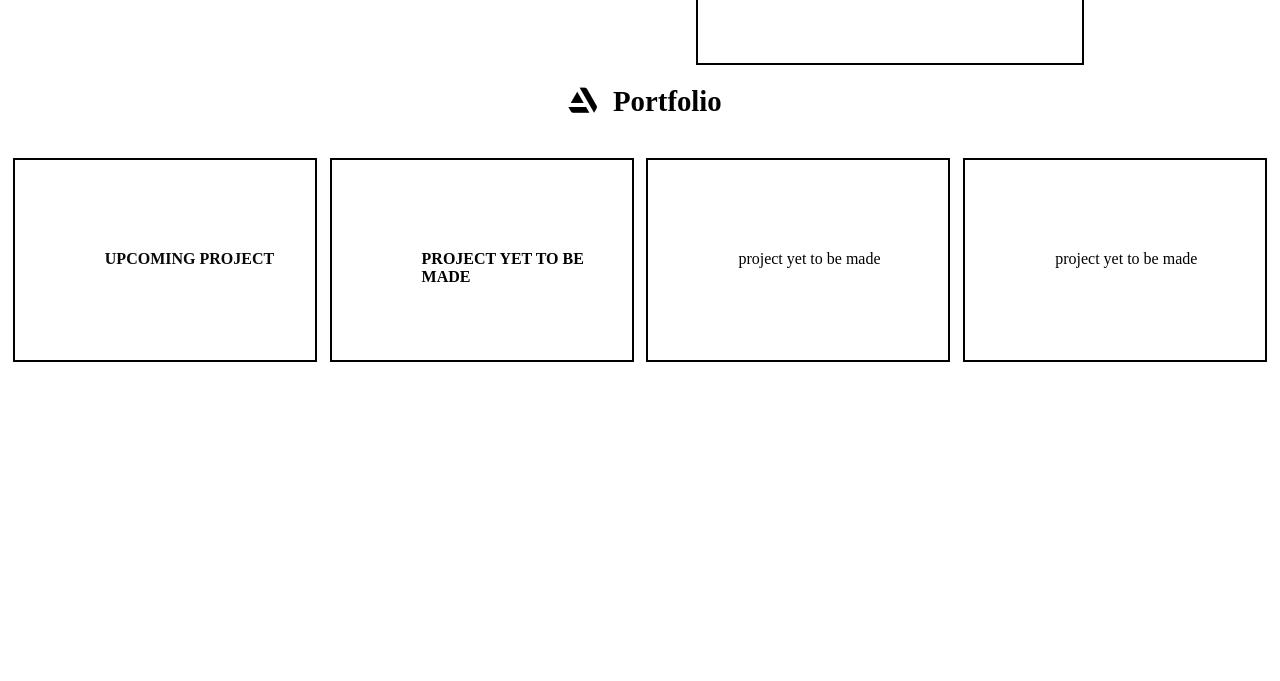
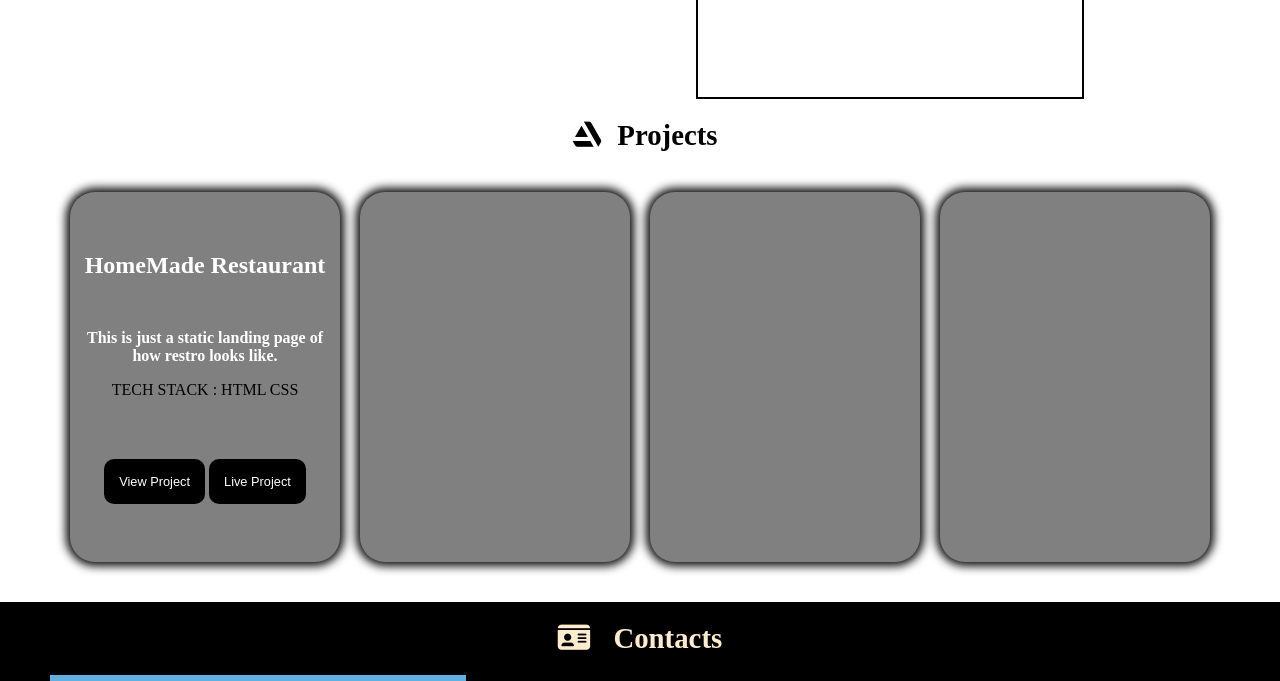
Before and after one commit to pradeepjaiswal368/portfolio, a plain HTML site: page index.html in a window 1280 px wide. Shown: the part 2119-2800 px from the top of the page. Drawn offline with Linux system fonts and the light colour scheme.

Commit message:
features

```diff
--- a/color.css
+++ b/color.css
@@ -4,6 +4,7 @@ body{
 /*body header*/
 #body-header{
         height: 65vh;
+        width: 102%;
         background-image : url(https://tse3.explicit.bing.net/th?id=OIP.zt_Tvjvfamifhq7v0CmuygHaEK&pid=Api&P=0&w=305&h=172);
         background-attachment: fixed;
         background-size: cover;
@@ -29,7 +30,7 @@ body{
 .nav li a{
         font-family: sans-serif;
         font-weight: 700;
-        margin-left: 5rem;
+        margin-left: 1rem;
         color: white;
         text-decoration: none;
         transition: color 0.5s, border-bottom 4s;
@@ -235,6 +236,8 @@ body{
 }
 
 @media screen and (max-width: 600px){
+
+
         .divider{
                 left: 5%;
 
@@ -246,111 +249,104 @@ body{
         }
 }
 
-#portfolio{
-        width: 100%;
-        height: 80vh;
+.portfolio{
 
-        margin: auto;
+        display: flex;
+        align-content: center;
+        justify-content: center;
+        margin-bottom: 40px;
+
 }
 
 .portfolio-header{
         margin-bottom: 40px;
 }
+
 .portfolio-header span{
         font-size: 1.8rem;
-       /* padding: ; */
         padding-left: 10px;
-
-
 }
 
 .portfolio-container{
 
-        display: flex;
+        display: grid;
+        grid-template-columns: 1fr 1fr 1fr 1fr;
+        grid-gap:20px
+        /* display: flex;
          flex-wrap: wrap;
         flex-direction: row;
         justify-content: center;
         align-items: center;
-        justify-content: space-evenly;
 
-        overflow: hidden;
+        justify-content : space-around;
+
+        box-sizing: border-box;
+        border: 2px solid rgb(235, 22, 22);
+
+         */
+}
+
+.box{
+        width: 250px;
+        height: 350px;
+        background-color: grey;
+        border-radius: 25px;
+        box-shadow: 0px 0px 10px 4px rgb(7, 7, 7);
+        justify-content: space-around;
+}
+
+
+
+@media screen and (max-width: 1000px){
+        .portfolio-container{
+                grid-template-columns: 1fr 1fr;
+        }
 
 }
 
-.portfolio-container div{
-        width: 300px;
-        height: 200px;
-        border: 2px solid black;
+
+.Box1 {
+  text-align: center;
+  padding: 10px;
+  margin: auto;
 
 }
 
-.portfolio-container :hover{
-        box-shadow: 0px 0px 6px 4px rgb(66, 63, 63);
+.Box1 h1, p{
+
+        font-family: sans-serifs;
+        font-weight: 700;
+        color: white;
+        margin-top: 50px;
+}
+
+
+
+.Box1 button{
+
+        color: rgb(255, 255, 255);
+        padding: .5rem;
+        padding: 15px;
+        font-size: .8rem;
+        text-decoration: none;
+        border: none;
+        font-family: Arial, Helvetica, sans-serif;
+        background-color: black;
+        border-radius: 10px;
+        margin-top: 60px;
+
+
+
 }
 
 
 @media screen and (max-width: 600px){
         .portfolio-container{
-               flex-direction: column;
+                grid-template-columns: 1fr;
         }
-}
+        .portfolio-container div{
+                width: 400px;
 
-
-.Box1 {
-
-        background-image: url(../Project1/images/bg.jpg);
-        background-size: cover;
-        height: auto;
-        width: auto;
-
-}
-
-.Box3 {
-
-        background-image: url(../img/software-engineer.jpg);
-        background-size: cover;
-        height: auto;
-        width: auto;
-
-}
-
-.Box4 {
-
-        background-image: url(../img/software-engineer.jpg);
-        background-size: cover;
-        height: auto;
-        width: auto;
-
-}
-
-.portfolio-container a {
-        color: rgb(8, 8, 8);
-        text-decoration: none;
-}
-
-.Box1 p{
-        text-transform: uppercase;
-        font-weight: bold;
-        margin-left: 30%;
-        margin-top: 30%;
-}
-
-.Box3 p{
-
-        margin-left: 30%;
-        margin-top: 30%;
-}
-
-.Box4 p{
-
-        margin-left: 30%;
-        margin-top: 30%;
-}
-
-@media screen and (max-width: 300px){
-        .portfolio-container{
-               height: 300px;
-               flex-wrap: wrap;
          }
  }
 
@@ -358,10 +354,10 @@ body{
 
 
 #Contact{
-        position: absolute;
+
+     background-color: black;
      width: 100vw;
-     height: 100vh;
-     background-color: black;
+
 }
 
 
@@ -381,7 +377,7 @@ body{
         color: blanchedalmond;
 }
 
-
+/*
 
 #form{
         margin-left: 15%;
@@ -413,14 +409,11 @@ body{
      font-size: 0.95rem;
      padding: 4px 20px 4px 10px;
      letter-spacing: 1px;
-}
+} */
 
 #Getintouch {
-        display: inline-block;
+        margin-left: 50px ;
         max-width: 35%;
-        vertical-align: top;
-        margin-left: 30%;
-
         color: white;
         font-size: 0.9rem;
 
@@ -446,3 +439,9 @@ body{
 .footer{
         margin-top: 80px;
 }
+
+
+.contact{
+        background-color: black;
+
+}
--- a/index.html
+++ b/index.html
@@ -1,5 +1,6 @@
 <!DOCTYPE html>
 <html lang="en">
+
 <head>
     <meta charset="UTF-8">
     <meta http-equiv="X-UA-Compatible" content="IE=edge">
@@ -10,21 +11,22 @@
     <script src="https://kit.fontawesome.com/4efa4fbc32.js" crossorigin="anonymous"></script>
 
 </head>
+
 <body>
-    <header id= "body-header" >
-    <nav >
+    <header id="body-header">
+        <nav>
             <ul class="nav text-center">
                 <li> <a href="#">Home</a></li>
                 <li><a href="#About">About</a></li>
-            <li><a href="#Experience">Experience</a></li>
-            <li><a href="#Education">Education</a></li>
-            <li><a href="#portfolio">Portfolio</a></li>
+                <!-- <li><a href="#Experience">Experience</a></li> -->
+               <!-- <li><a href="#Education">Education</a></li>  -->
+                <li><a href="#portfolio">Projects</a></li>
                 <li><a href="#Contact">Contact</a></li>
 
             </ul>
         </nav>
         <div id="name-social" class="text-center">
-        <div id="name" >
+            <div id="name">
                 <h1>Pradeep Jaiswal</h1>
             </div>
 
@@ -34,18 +36,19 @@
             <ul class="nav text-center social-icons">
 
                 <li>
-                 <a href="#">
+                    <a href="https://www.linkedin.com/in/pradeep-jaiswal-461832190/?lipi=urn%3Ali%3Apage%3Ad_flagship3_feed%3BCwNWn7TmSP2UP9JT0GCMCQ%3D%3D" target="_blank">
                         <i class="fab fa-linkedin-in"></i>
                     </a>
                 </li>
                 <li>
-                 <A href="#st">
+                    <A href="https://github.com/pradeepjaiswal368" target="_blank">
                         <i class="fab fa-stack-overflow"></i>
                     </A>
                 </li>
                 <li>
-                 <a href="#fb"><i class="fab fa-facebook-f"></i>
-                </a></li>
+                    <a href="https://www.facebook.com/pradeep.jaiswar.397" target="_blank"><i class="fab fa-facebook-f"></i>
+                    </a>
+                </li>
                 <li>
                     <a href="#google"><i class="fab fa-google"></i></a>
                 </li>
@@ -61,22 +64,26 @@
 
     <main>
         <section id="about">
-            <div  id ="my-image" class="text-center">
-                <a><img src="../img/pradeepj.jpg" ></a>
+            <div id="my-image" class="text-center">
+                <a><img src="../img/pradeepj.jpg"></a>
             </div>
 
-            <div >
+            <div>
                 <p id="about-me">
                     hi! <br>
                     My self Pradeep jaiswal from Mumbai
                     I am pursuing my under graduation in Computer Science from Mumbai Universuty.
                     I did my Intermediate from State Board with 83% & High school from State Board with 68%.
-                I like computer, Because In my schooling days, I have scored High marks in that subject compared to Maths, physics.
+                    I like computer, Because In my schooling days, I have scored High marks in that subject compared to
+                    Maths, physics.
                     My Hobbie is Sketching, A Passion for music and dance learning new stuff.
-                My Strength is takes Initiative to work independently, Good leadership skill, Adaptable to any kind of situation in estranged group & Helping tendency.
-                My Weakness is I am not comfortable, until I finish my work in the given time & over friendly in nature.
+                    My Strength is takes Initiative to work independently, Good leadership skill, Adaptable to any kind
+                    of situation in estranged group & Helping tendency.
+                    My Weakness is I am not comfortable, until I finish my work in the given time & over friendly in
+                    nature.
                     My Short term goal is to get the job in reputed company.
-                My Long term goal is to become more responsible and knowledgeable personality and on respectable position on my company
+                    My Long term goal is to become more responsible and knowledgeable personality and on respectable
+                    position on my company
                     That's all about me!
                 </p>
             </div>
@@ -96,34 +103,34 @@
 
             <div class="skills-display">
                 <div class="skill-progress">
-                    <div class ="percentage  mb-black">
-                     <div class="name1" ><span>JAVA</span></div>
+                    <div class="percentage  mb-black">
+                        <div class="name1"><span>JAVA</span></div>
                     </div>
                 </div>
 
                 <div class="skill-progress">
-                    <div class ="percentage2  mb-black">
-                     <div class="name2" ><span>SQL</span></div>
+                    <div class="percentage2  mb-black">
+                        <div class="name2"><span>SQL</span></div>
                     </div>
                 </div>
 
 
                 <div class="skill-progress">
-                    <div class ="percentage  mb-black">
-                     <div class="name1" ><span>HTML</span></div>
+                    <div class="percentage  mb-black">
+                        <div class="name1"><span>HTML</span></div>
                     </div>
                 </div>
 
 
                 <div class="skill-progress">
-                    <div class ="percentage  mb-black">
-                     <div class="name1" ><span>CSS</span></div>
+                    <div class="percentage  mb-black">
+                        <div class="name1"><span>CSS</span></div>
                     </div>
                 </div>
 
                 <div class="skill-progress">
-                    <div class ="percentage  mb-black">
-                     <div class="name1" ><span></span></div>
+                    <div class="percentage  mb-black">
+                        <div class="name1"><span></span></div>
                     </div>
                 </div>
 
@@ -139,40 +146,48 @@
             <div class="timeline">
 
                 <div class="timeline-box" id="timebox1">
-                    <div><h4>
+                    <div>
+                        <h4>
                             <span><i class="fab fa-google"></i></span>
                             <span>Google</span>
-                    </h4></div>
+                        </h4>
+                    </div>
                     <div>
-                        <p>google karne ka hard experience hai</p>
+                        <p></p>
                     </div>
                 </div>
 
                 <div class="timeline-box" id="timebox2">
-                    <div><h4>
+                    <div>
+                        <h4>
                             <span><i class="fab fa-google"></i></span>
                             <span>Google</span>
-                    </h4></div>
+                        </h4>
+                    </div>
                     <div>
-                        <p>google karne ka hard experience hai</p>
+                        <p></p>
                     </div>
                 </div>
                 <div class="timeline-box" id="timebox3">
-                    <div><h4>
+                    <div>
+                        <h4>
                             <span><i class="fab fa-google"></i></span>
                             <span>Google</span>
-                    </h4></div>
+                        </h4>
+                    </div>
                     <div>
-                        <p>google karne ka hard experience hai</p>
+                        <p></p>
                     </div>
                 </div>
                 <div class="timeline-box" id="timebox4">
-                    <div><h4>
+                    <div>
+                        <h4>
                             <span><i class="fab fa-google"></i></span>
                             <span>Google</span>
-                    </h4></div>
+                        </h4>
+                    </div>
                     <div>
-                        <p>google karne ka hard experience hai</p>
+                        <p>google karne ka experience hai</p>
                     </div>
                 </div>
                 <div class="divider">
@@ -187,36 +202,59 @@
 
         </section>
 
-        <section id="portfolio">
+
+        <section>
             <h1 class="portfolio-header text-center">
                 <span><i class="fab fa-artstation"></i></span>
-                <span>Portfolio</span>
+                <span>Projects</span>
             </h1>
+        </section>
+
+        <section class="portfolio">
 
             <div class="portfolio-container">
 
-                    <a href="../Project1/prject1.html" class="Box1">
-                        <div class="Box1">
-                        <p>Upcoming Project</p>
-                    </div>
-                    </a>
+
+                    <div class="Box1 box">
+                        <h1>HomeMade Restaurant</h1>
+
+                        <p>
+                            This is just a static landing page of how restro looks like.
+                        </p>
 
 
-                <div class="Box2 Box1">
-                    <p>project yet to be made</p>
+                        <span>TECH STACK : <span>HTML CSS<span></span>
+
+
+                        <div>
+                        <a href="https://github.com/pradeepjaiswal368/homerestaurant" target="_blank"><button>View Project</button></a>
+                            <button>Live Project</button>
                         </div>
-                <div class="Box3">
-                    <p>project yet to be made</p>
+
                     </div>
-                <div class="Box4">
-                    <p>project yet to be made</p>
+
+
+
+                <div class="Box1 box">
+                    <h1></h1>
                 </div>
+
+                <div class="Box1 box">
+                    <h1></h1>
+                </div>
+
+                <div class="Box1 box">
+                    <h1></h1>
+                </div>
+
+
+
             </div>
 
         </section>
 
      <section id="Contact">
-          <h1  class=" contact-header text-center">
+            <h1 class=" contact-header text-center">
                 <span>
                     <i class="fas fa-id-card"></i>
                 </span>
@@ -226,7 +264,8 @@
             </h1>
 
             <div>
-              <form id="form">
+
+                <!-- <form id="form">
                     <div>
                         <label for="username"></label>
                         <input type="text" id="username" placeholder="Your Name" required>
@@ -246,27 +285,33 @@
                     <div>
                         <button type="submit"> SEND MESSAGE </button>
                     </div>
-                </form>
+                </form>  -->
 
                 <div id="Getintouch">
+                    <img src="download.jpg" alt="">
+
                     <h2>Get in touch</h2>
                     <p>You can contact me from below information</p>
 
                     <div>
                         <h2>My Address</h2>
                         <div id="myinfo"><span><i class="fas fa-map-marker-alt"></i></span>
-                        <span>Mumbai, India</span></div>
+                            <span>Mumbai, India</span>
+                        </div>
                         <div id="myinfo"><span><i class="fas fa-mobile-alt"></i></span><span>100</span></div>
-                        <div id="myinfo"><span><i class="far fa-envelope"></i></span><span>jaiswalpradeep368@gmail.com</span></div>
+                        <div id="myinfo"><span><i
+                            class="far fa-envelope"></i></span><span>jaiswalpradeep368@gmail.com</span></div>
                         </div>
                     </div>
                 </div>
+
+
 
           <div class="footer">
                 <ul class="nav text-center social-icons">
 
                     <li>
-                    <a href="#">
+                        <a href="https://www.linkedin.com/in/pradeep-jaiswal-461832190/?lipi=urn%3Ali%3Apage%3Ad_flagship3_feed%3BCwNWn7TmSP2UP9JT0GCMCQ%3D%3D" target="_blank">
                             <i class="fab fa-linkedin-in"></i>
                         </a>
                     </li>
@@ -277,7 +322,8 @@
                     </li>
                     <li>
                         <a href="#fb"><i class="fab fa-facebook-f"></i>
-                   </a></li>
+                        </a>
+                    </li>
                     <li>
                         <a href="https://www.google.com/" target="_blankspace"><i class="fab fa-google"></i></a>
                     </li>
@@ -290,7 +336,12 @@
             </div>
 
         </section>
+
+
+
+
     </main>
 
 </body>
+
 </html>
```
Also changed, not shown: download.jpg (added). Lines whose indentation alone changed are shown as unchanged.
